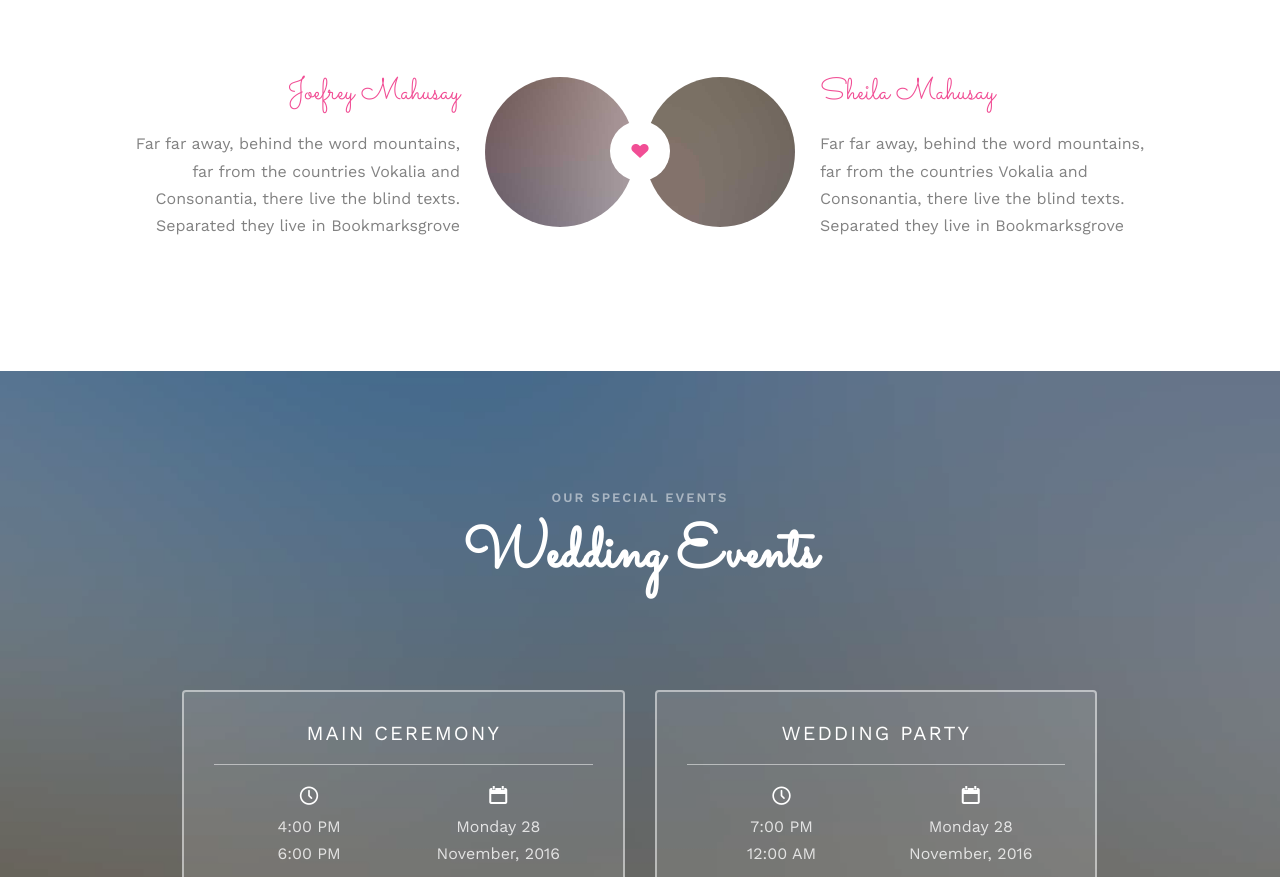
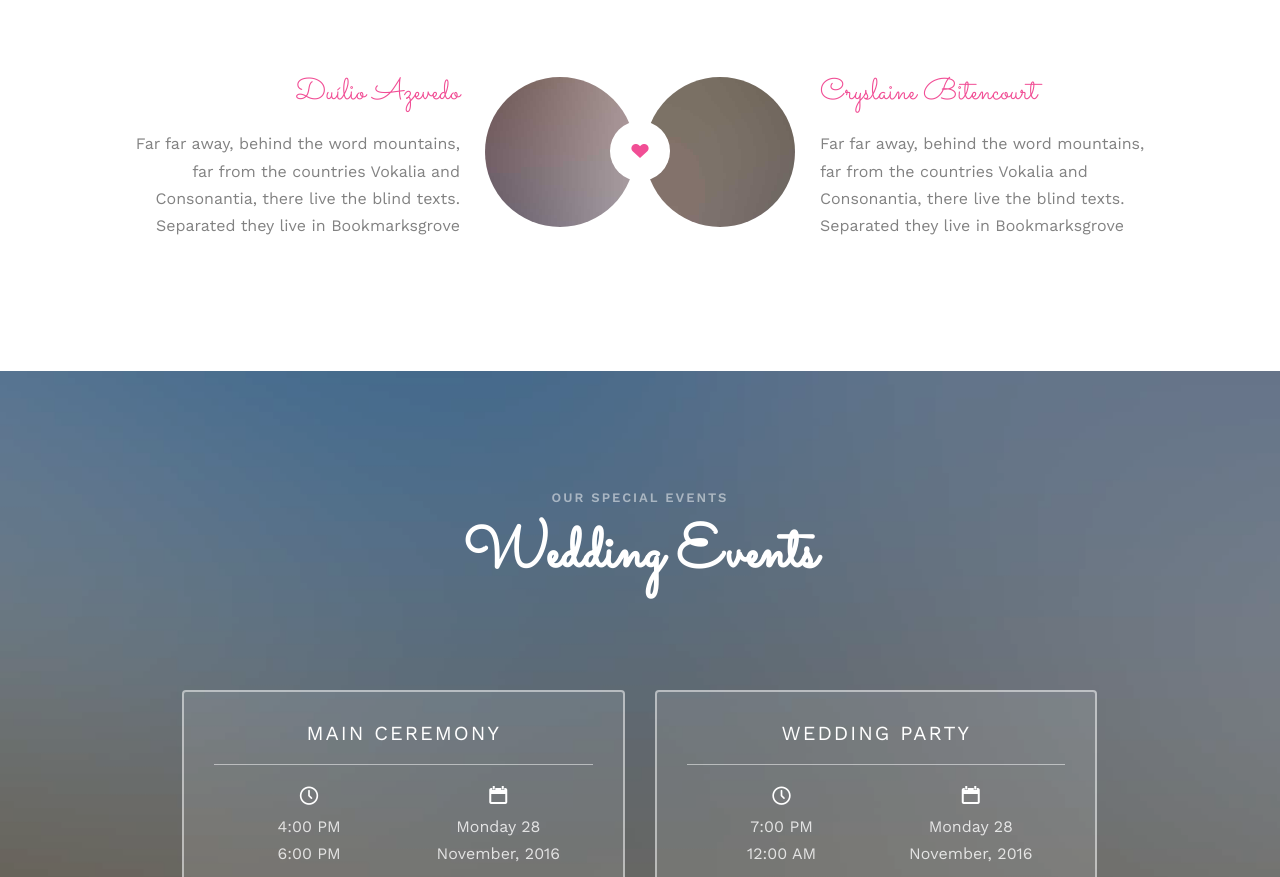
Before and after one commit to DuilioAzevedo/wedding-site, a plain HTML site: page index.html in a window 1280 px wide. Shown: the part 1208-2085 px from the top of the page. Drawn offline with nearby package versions, Linux system fonts and the light colour scheme; files whose address does not match are found by name.

Commit message:
Edit names

```diff
--- a/index.html
+++ b/index.html
@@ -139,7 +139,7 @@
 						<img src="images/groom.jpg" alt="groom" class="img-responsive">
 					</div>
 					<div class="desc-groom">
-						<h3>Joefrey Mahusay</h3>
+						<h3>Duílio Azevedo</h3>
 						<p>Far far away, behind the word mountains, far from the countries Vokalia and Consonantia, there live the blind texts. Separated they live in Bookmarksgrove</p>
 					</div>
 				</div>
@@ -149,7 +149,7 @@
 						<img src="images/bride.jpg" alt="groom" class="img-responsive">
 					</div>
 					<div class="desc-bride">
-						<h3>Sheila Mahusay</h3>
+						<h3>Cryslaine Bitencourt</h3>
 						<p>Far far away, behind the word mountains, far from the countries Vokalia and Consonantia, there live the blind texts. Separated they live in Bookmarksgrove</p>
 					</div>
 				</div>
```
